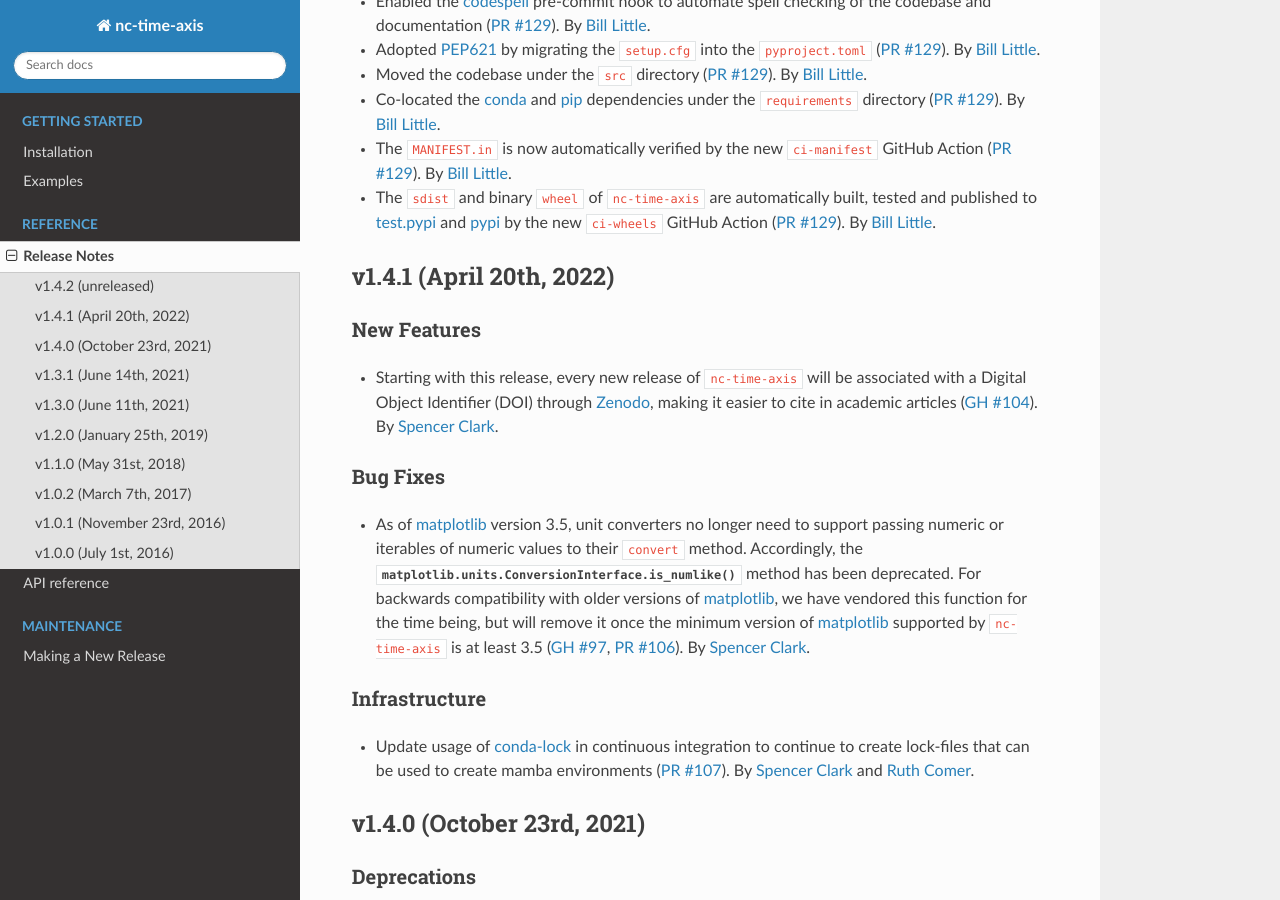
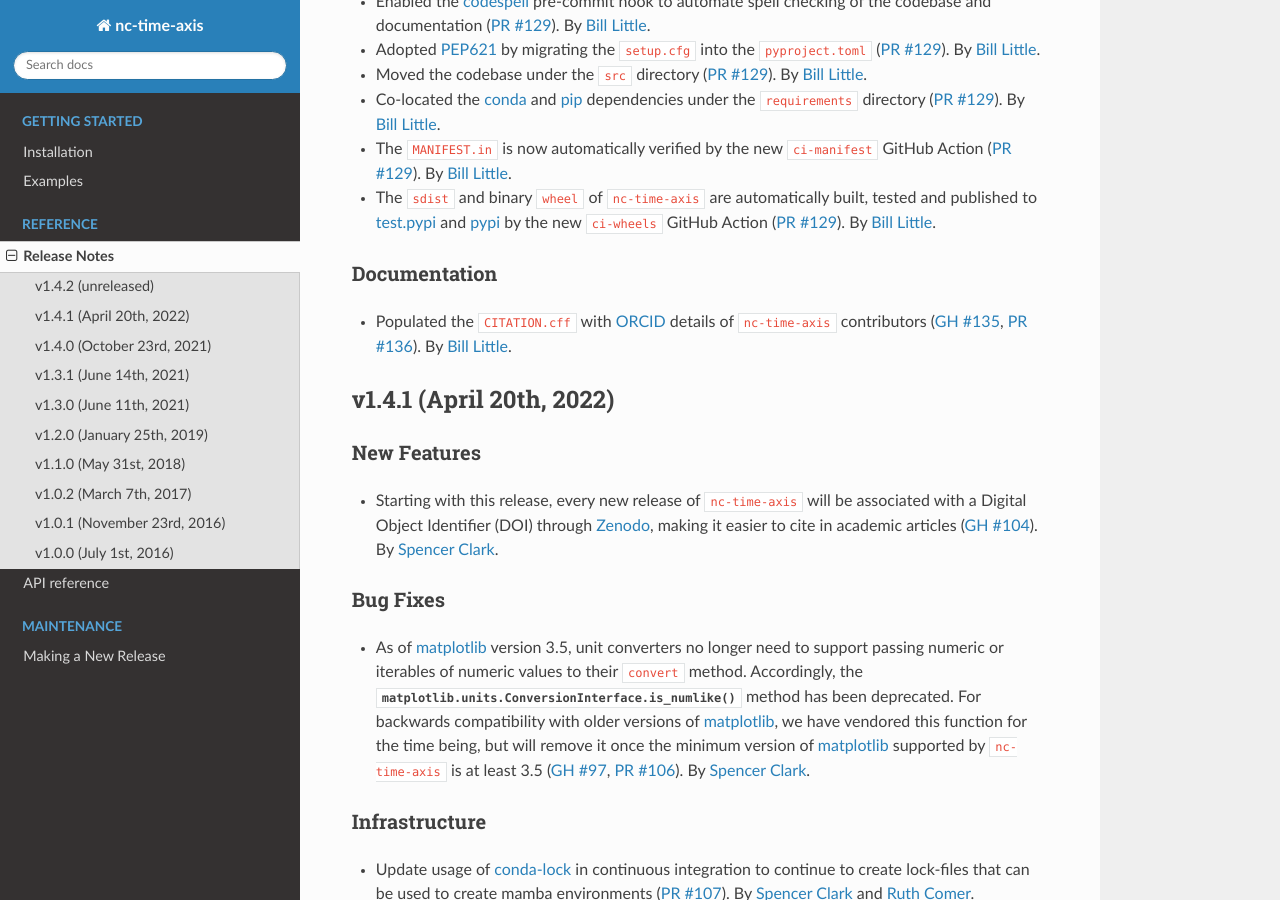
Before and after one commit to SciTools/nc-time-axis, a Sphinx documentation site: the page built from docs/release-notes.rst, in a window 1280 px wide and 900 px high, scrolled down 718 px. Built offline with Sphinx 7.4.7 and the Read the Docs theme 2.0.0, drawn with Linux system fonts in a browser that asks for light colours.

Commit message:
Update CITATION.cff with contributor ORCIDs (#136)
* Update CITATION.cff with contributor ORCIDs

* update release notes

* reorder CITATION.cff to recognise original authors

```diff
--- a/docs/common_links.inc
+++ b/docs/common_links.inc
@@ -11,6 +11,7 @@
 .. _NEP29: https://numpy.org/neps/nep-0029-deprecation_policy.html
 .. _netcdf4-python: https://github.com/Unidata/netcdf4-python
 .. _numpy: https://numpy.org/doc/stable
+.. _ORCID: https://orcid.org/
 .. _PEP621: https://peps.python.org/pep-0621/
 .. _pip: https://pip.pypa.io/en/stable
 .. _pre-commit: https://pre-commit.com/
--- a/docs/release-notes.rst
+++ b/docs/release-notes.rst
@@ -20,7 +20,8 @@ New Features
 ~~~~~~~~~~~~
 * ``nc-time-axis`` is now easily citable thanks to the addition of its ``CITATION.cff``
   file (:pull:`129`).  Updates to the ``CITATION.cff`` are automatically validated
-  by the new ``ci-citation`` GitHub Action.  By `Bill Little`_.
+  by the new ``ci-citation`` GitHub Action.
+  By `Bill Little`_.
 
 Bug fixes
 ~~~~~~~~~
@@ -52,6 +53,11 @@ Infrastructure
   GitHub Action (:pull:`129`).
   By `Bill Little`_.
 
+Documentation
+~~~~~~~~~~~~~
+* Populated the ``CITATION.cff`` with `ORCID`_ details of ``nc-time-axis`` contributors
+  (:issue:`135`, :pull:`136`).
+  By `Bill Little`_.
 
 
 v1.4.1 (April 20th, 2022)
```
Also changed, not shown: 1 other file.
